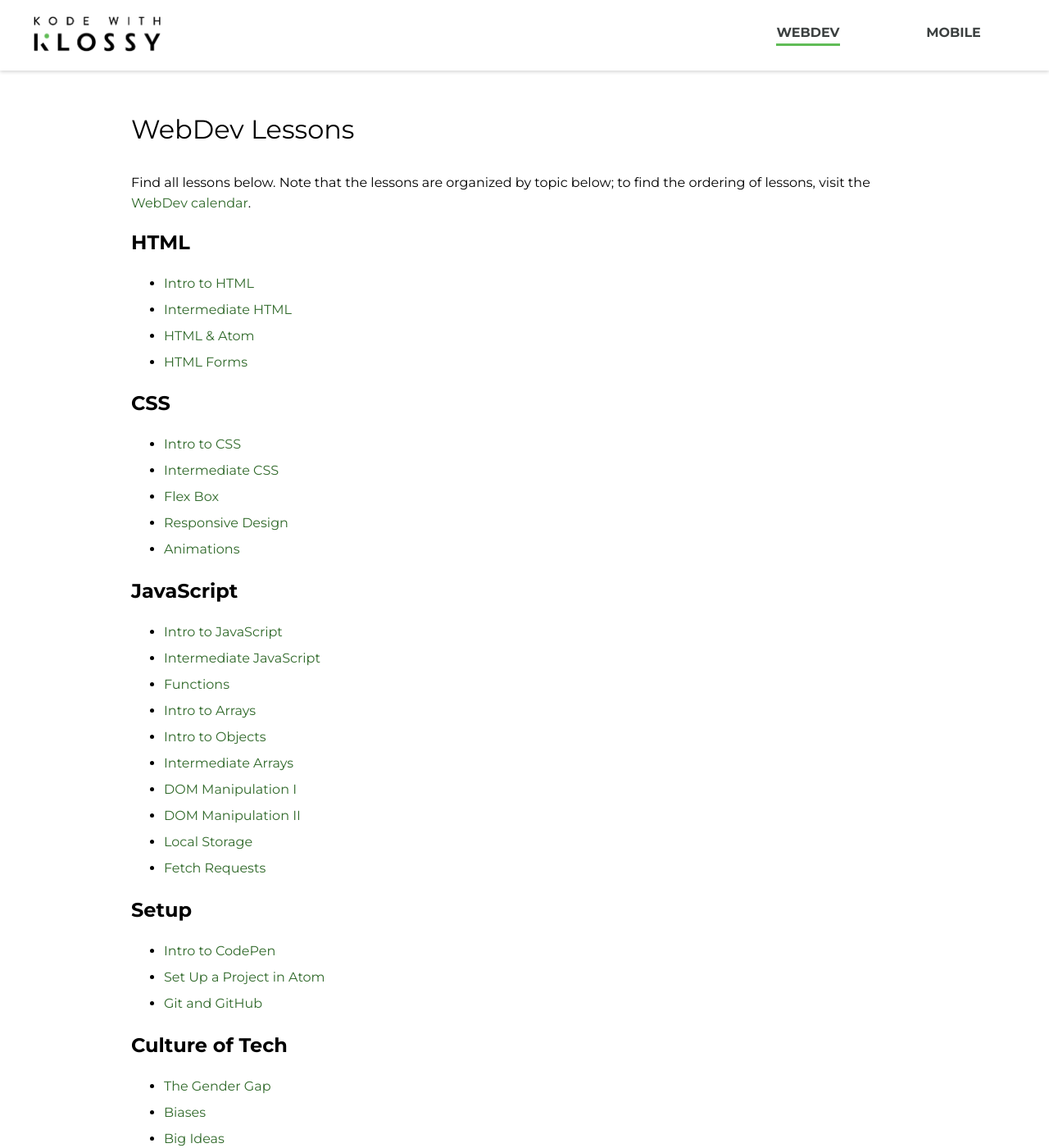
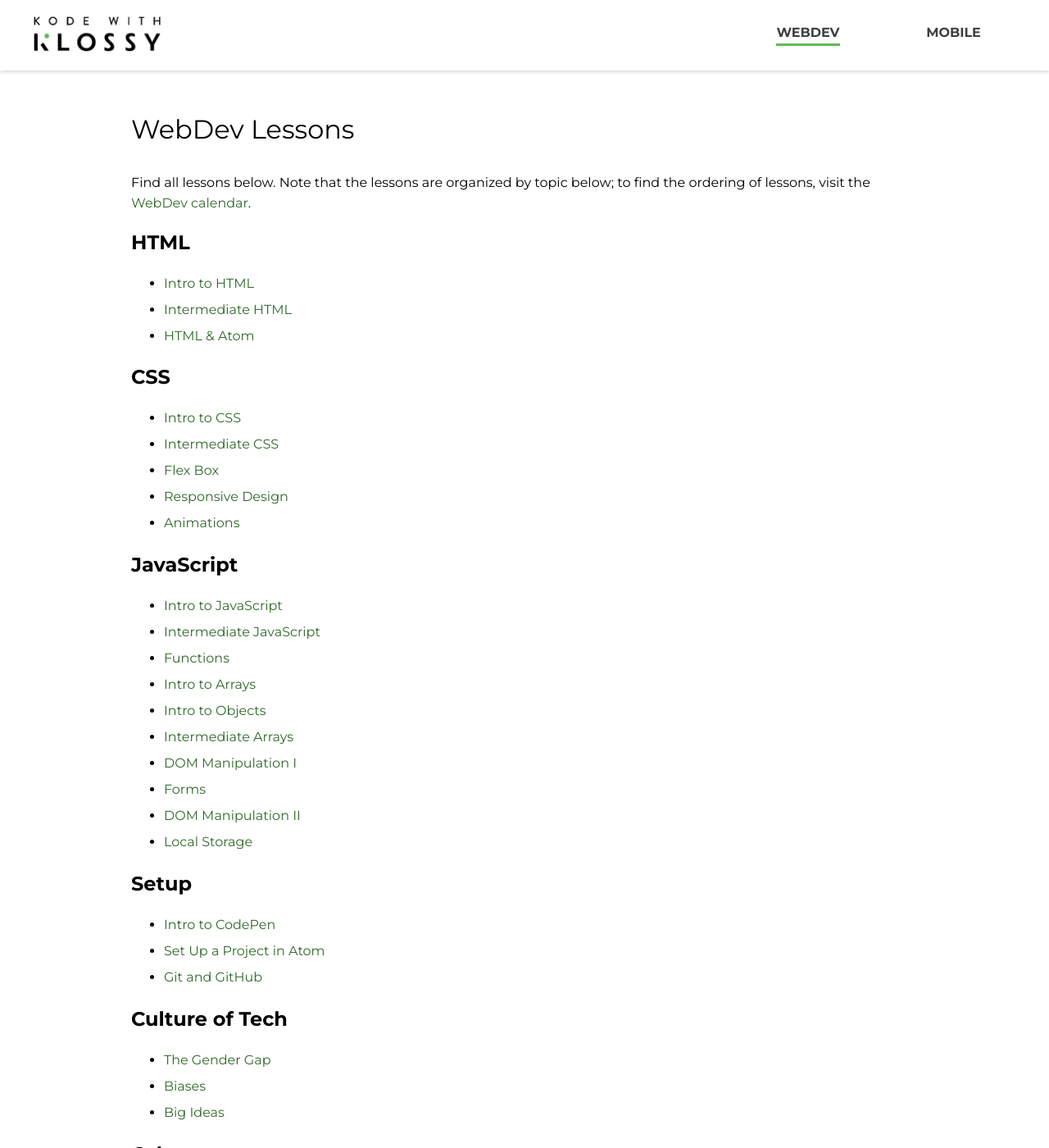
Before and after one commit to ameseee/kwk-curriculum-site, a Jekyll site: the page built from web-app/lessons/index.md, in a window 1280 px wide and 1400 px high. Shown: the whole window at 82% size. Built offline with Jekyll 4.4.1, drawn with Linux system fonts in a browser that asks for light colours; nearby versions of some CDN libraries.

Commit message:
Update index with correct paths

```diff
--- a/web-app/lessons/index.md
+++ b/web-app/lessons/index.md
@@ -9,7 +9,6 @@ Find all lessons below. Note that the lessons are organized by topic below; to f
 - [Intro to HTML]({{ site.url }}/web-app/lessons/html-intro)
 - [Intermediate HTML]({{ site.url }}/web-app/lessons/html-intermediate)
 - [HTML & Atom]({{ site.url }}/web-app/lessons/html-atom)
-- [HTML Forms]({{ site.url }}/web-app/lessons/html-forms)
 
 ## CSS
 
@@ -28,9 +27,10 @@ Find all lessons below. Note that the lessons are organized by topic below; to f
 - [Intro to Objects]({{ site.url }}//web-app/lessons/js-objects)
 - [Intermediate Arrays]({{ site.url }}//web-app/lessons/js-arrays-intermediate)
 - [DOM Manipulation I]({{ site.url }}/web-app/lessons/dom-manipulation)
+- [Forms]({{ site.url }}/web-app/lessons/js-forms)
 - [DOM Manipulation II]({{ site.url }}/web-app/lessons/dom-manipulation-2)
 - [Local Storage]({{ site.url }}/web-app/lessons/local-storage)
-- [Fetch Requests]({{ site.url }}/web-app/lessons/fetch-requests)
+<!-- - [Fetch Requests]({{ site.url }}/web-app/lessons/fetch-requests) -->
 
 ## Setup
 
```
